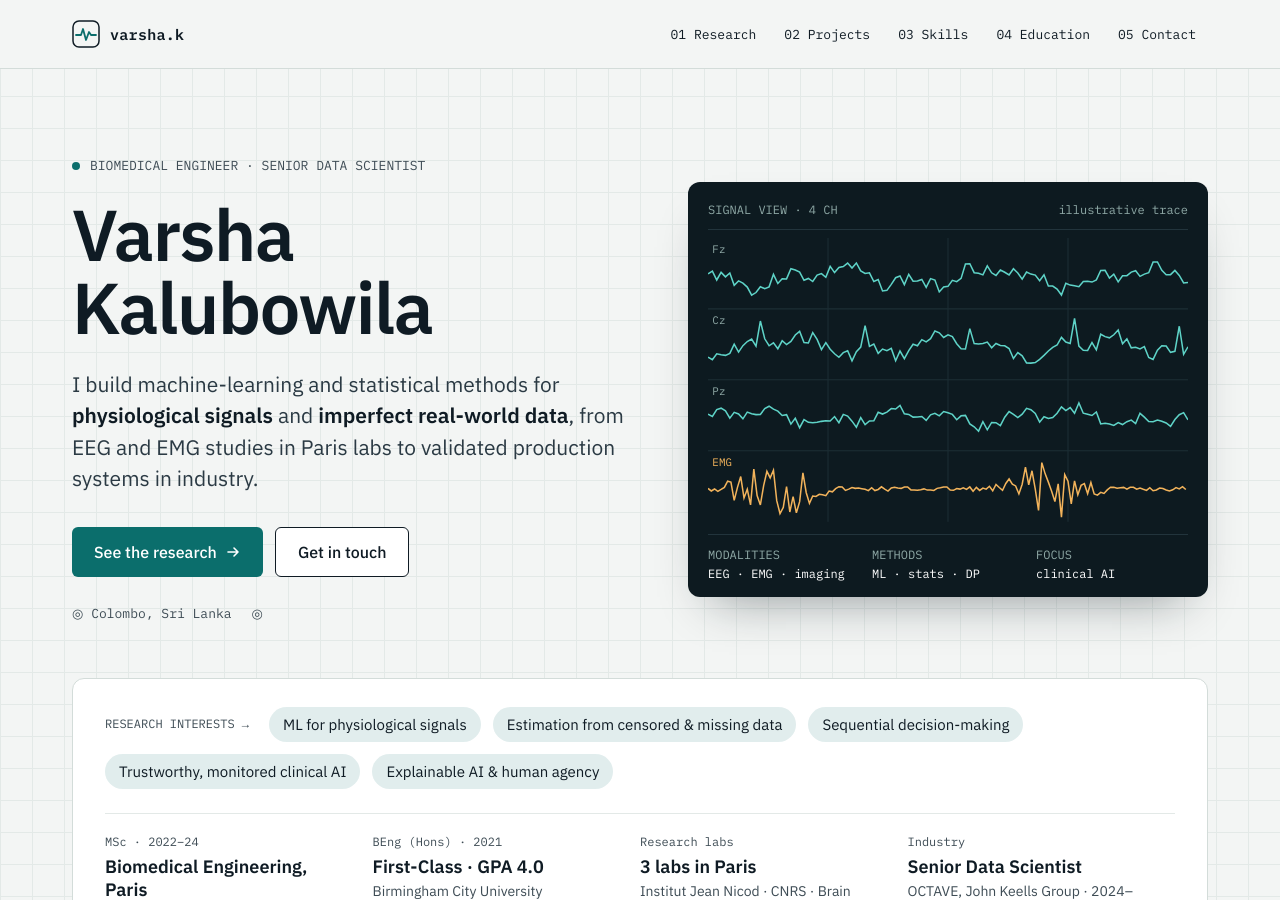
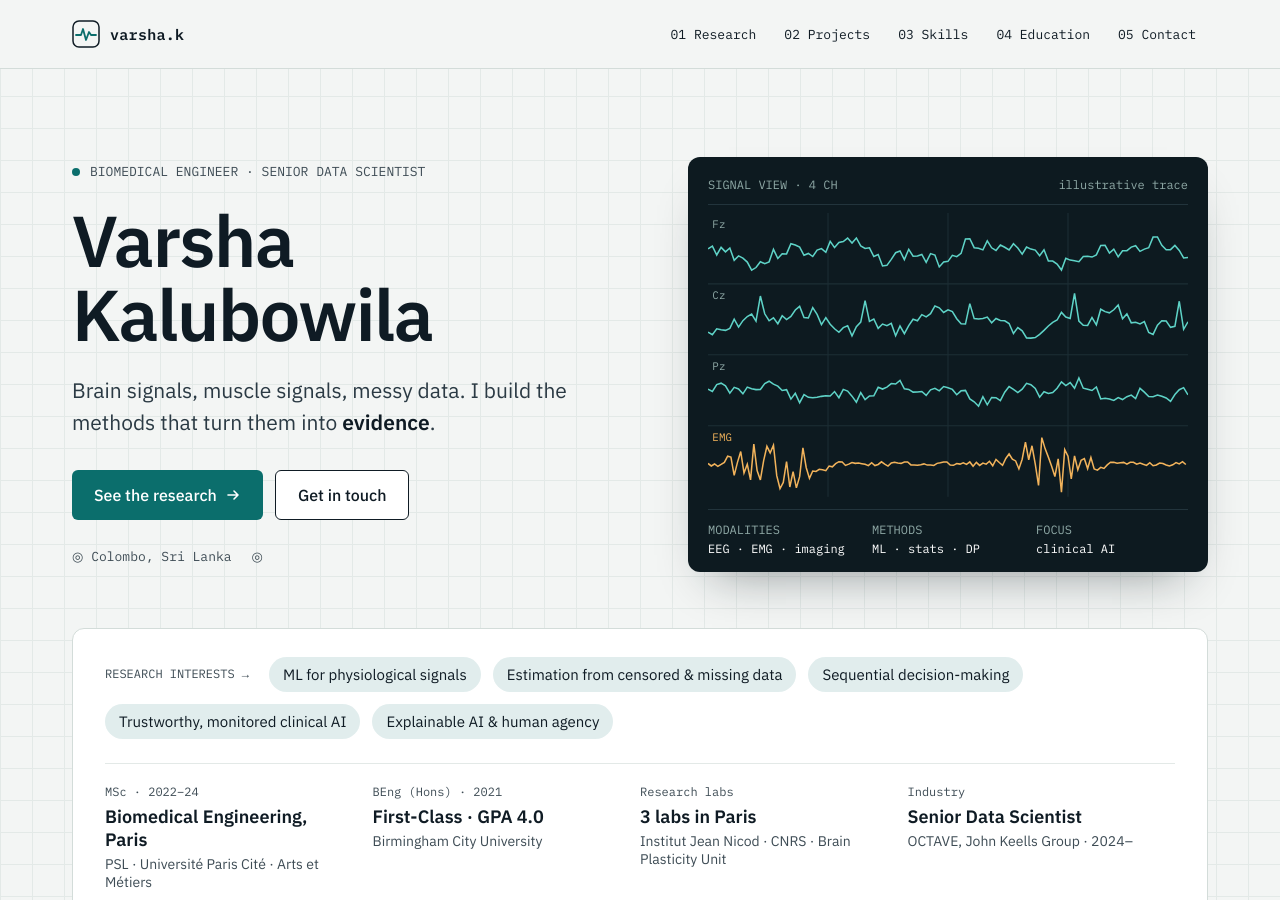
Before and after one commit to VarshaKalubowila/varshakalubowila.github.io, a Jekyll site: the page built from index.html, in a window 1280 px wide and 900 px high. Built offline with Jekyll 4.4.1, drawn with Linux system fonts in a browser that asks for light colours.

Commit message:
Revise intro in profile.yml for clarity
Updated the intro section to simplify language and focus on key concepts.

```diff
--- a/_data/profile.yml
+++ b/_data/profile.yml
@@ -1,7 +1,6 @@
 intro: >-
-  I build machine-learning and statistical methods for
-  <strong>physiological signals</strong> and <strong>imperfect real-world data</strong>,
-  from EEG and EMG studies in Paris labs to validated production systems in industry.
+  Brain signals, muscle signals, messy data. I build the methods that turn them
+  into <strong>evidence</strong>.
 
 interests:
   - ML for physiological signals
```
